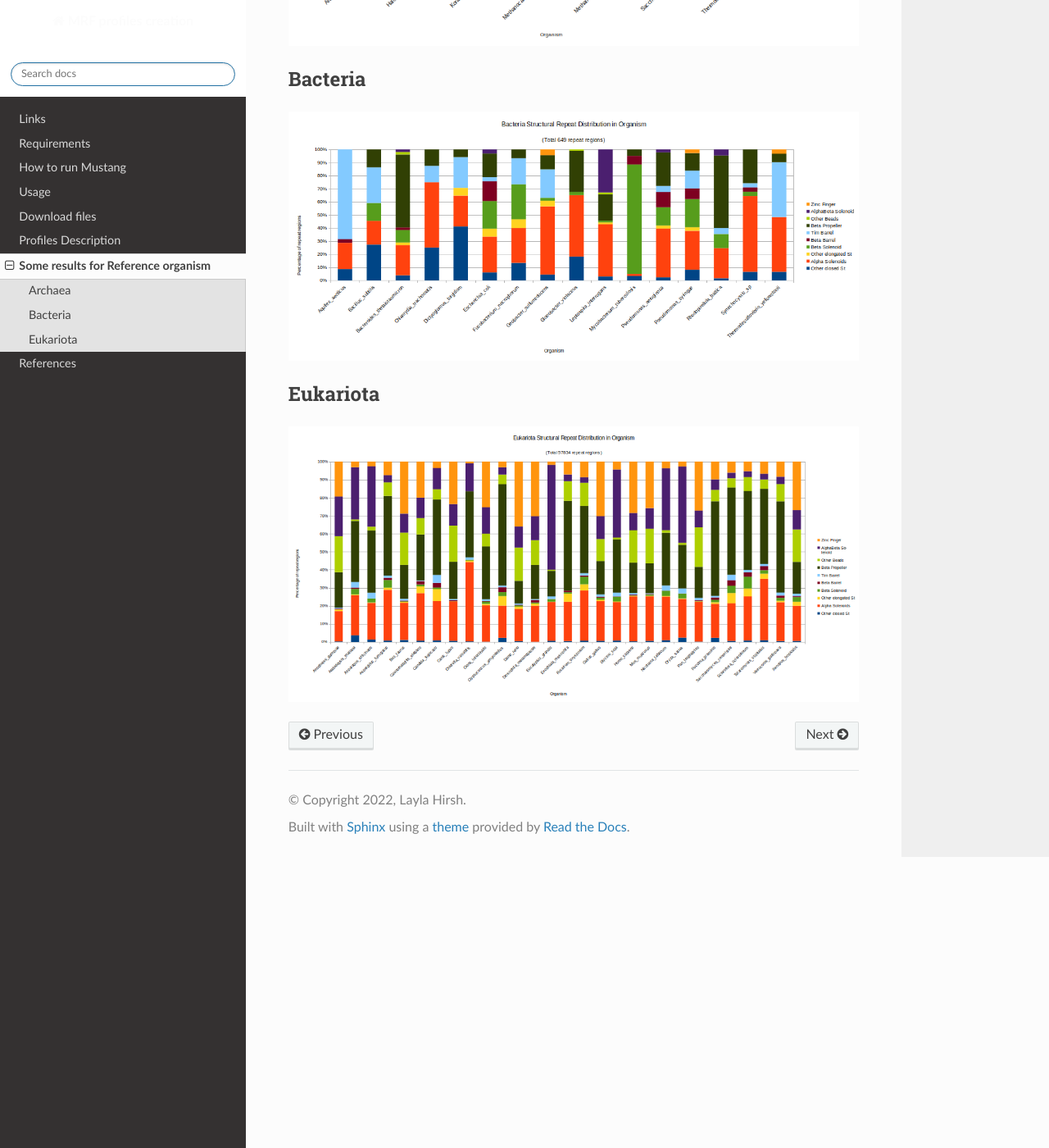
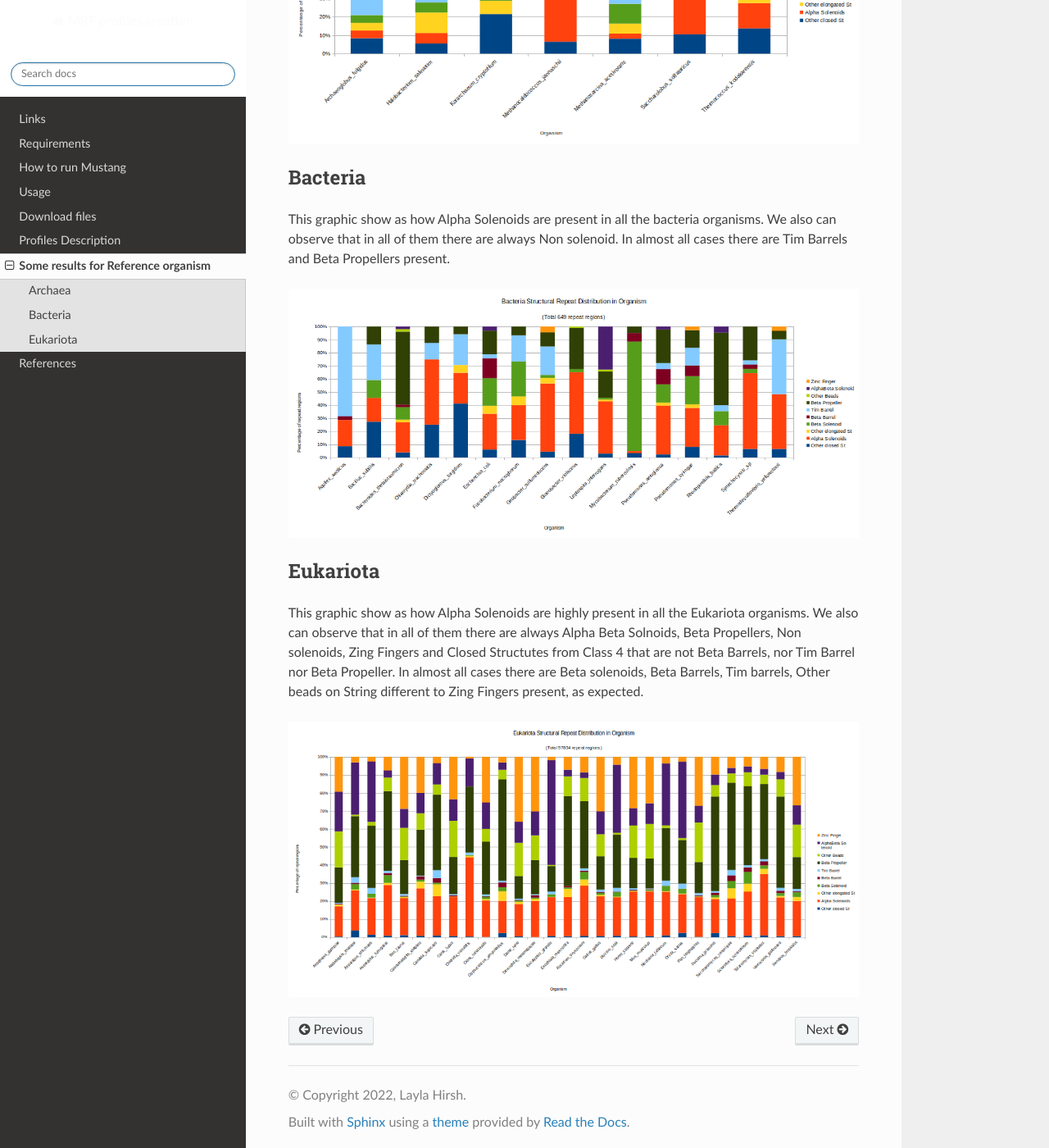
Before and after one commit to DraLaylaHirsh/MRFprofilesCreation, a Sphinx documentation site: the page built from docs/SomeResults.rst, in a window 1280 px wide and 1400 px high, scrolled down 551 px. Shown: the whole window at 82% size. Built offline with Sphinx 7.4.7 and the Read the Docs theme 2.0.0, drawn with Linux system fonts in a browser that asks for light colours; some of the changed text lies outside the part shown.

Commit message:
Update SomeResults.rst

```diff
--- a/docs/SomeResults.rst
+++ b/docs/SomeResults.rst
@@ -4,16 +4,21 @@ Some results for Reference organism
 
 Archaea
 -------
+This graphic show as how Tim Barrels are highly present in all the archea organisms. We also can observe that in all of them there are always Beta Propellers some non solenoids and Closed Structutes from Class 4 that are not Beta Barrels, nor Tim Barrel nor Beta Propeller.
+In almost all cases there are Alpha and Beta solenoids present, as expected.
 
 .. image:: /images/ArchaeaStructuralRepeatDistributioninOrganismReference.png
 
 Bacteria
 --------
+This graphic show as how Alpha Solenoids are present in all the bacteria organisms. We also can observe that in all of them there are always Non solenoid.
+In almost all cases there are Tim Barrels and Beta Propellers present.
 
 .. image:: /images/BacteriaStructuralRepeatDistributioninOrganismReference.png
 
 
 Eukariota
 ---------
+This graphic show as how Alpha Solenoids are highly present in all the Eukariota organisms. We also can observe that in all of them there are always Alpha Beta Solnoids, Beta Propellers,  Non solenoids, Zing Fingers and Closed Structutes from Class 4 that are not Beta Barrels, nor Tim Barrel nor Beta Propeller. In almost all cases there are  Beta solenoids, Beta Barrels, Tim barrels, Other beads on String different to Zing Fingers present, as expected.
 
 .. image:: /images/EukariotaStructuralRepeatDistributioninOrganismReference.png
```
